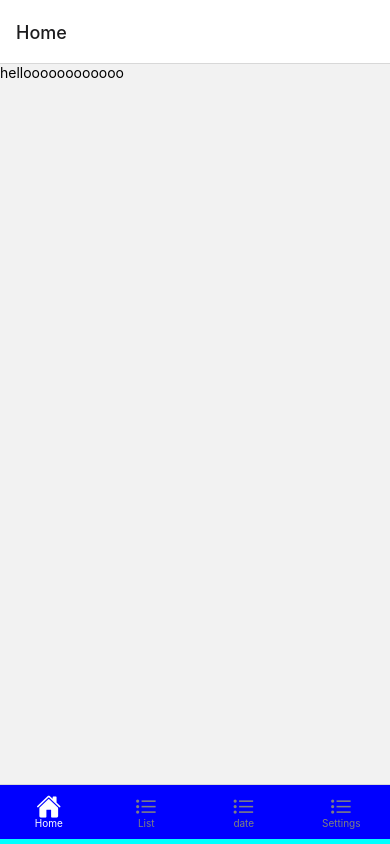
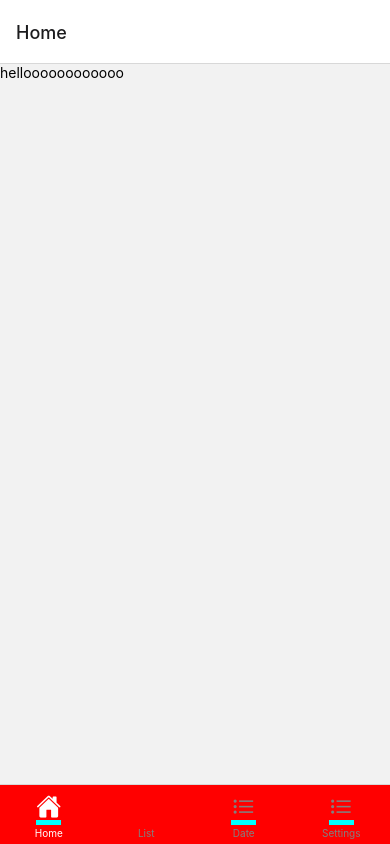
Before and after one commit to Chelmid/React-native-cards, a React Native app: screen /Home in a window 390 px wide. Built offline with nearby package versions, Linux system fonts and the light colour scheme; what expo-web-browser would draw is missing.

Commit message:
continue projet

```diff
--- a/client/screens/MenuBar.js
+++ b/client/screens/MenuBar.js
@@ -15,6 +15,19 @@ const Tab = createBottomTabNavigator();
 
 export default function MenuBar() {
 
+  const selectedColor = (routes) => {
+    switch(routes) {
+      case 'Home' : return 'red'
+      break;
+      case 'List' : return 'blue'
+      break;
+      case 'Date' : return 'green'
+      break;
+      case 'Settings' : return 'black'
+      break;
+    }
+  }
+
   return (
     <Tab.Navigator
      tabBarColor={{ backgroundColor: '#694fad' }}
@@ -22,53 +35,43 @@ export default function MenuBar() {
           tabBarIcon: ({ focused, color, size }) => {
 
             let iconName;
+            let selectedTabBarActive = false
 
             if (route.name === 'Home') {
               iconName = focused ? 'ios-home' : 'ios-home';
+              selectedTabBarActive = true
             } else if (route.name === 'Settings') {
               iconName = focused ? 'ios-list' : 'ios-list-outline';
+              selectedTabBarActive = true
             } else if (route.name === 'List') {
+              selectedTabBarActive = true
+            } else if (route.name === 'Date') {
               iconName = focused ? 'ios-list' : 'ios-list-outline';
-            } else if (route.name === 'date') {
-              iconName = focused ? 'ios-list' : 'ios-list-outline';
+              selectedTabBarActive = true
             }
 
             // You can return any component that you like here!
             console.log(route.name)
-            return <Ionicons name={iconName} size={size} color={color}/>;
+            return <View style={selectedTabBarActive === true ? styles.MenuBar : ""}>
+              <Ionicons name={iconName} size={size} color={color}/>
+            </View>;
           },
           tabBarActiveTintColor: 'white',
           tabBarInactiveTintColor: 'gray',
           tabBarStyle: {
-              backgroundColor: route.name === 'Home' ? "blue" :'green',
-              paddingBottom : 10,
-              paddingTop : 10,
-              height : 60,
-              borderBottomWidth: 5,
-              borderBottomColor : 'aqua'
+              backgroundColor: selectedColor(route.name),
+              paddingBottom : 5,
+              paddingTop : 5,
+              height : 60
             },
         })}
       >
-      <Tab.Screen name="Home" component={HomeScreen} style={styles.MenuBar}/>
+      <Tab.Screen name="Home" component={HomeScreen} />
       <Tab.Screen name="List" component={SettingsScreen} />
-      <Tab.Screen name="date" component={HomeScreen} />
+      <Tab.Screen name="Date" component={HomeScreen} />
       <Tab.Screen name="Settings" component={SettingsScreen} />
 
     </Tab.Navigator>
-    //   <Tab.Navigator
-    //     initialRouteName="Home"
-    //     activeColor="red"
-    //     inactiveColor="black"
-    //     tabBarStyle={{ backgroundColor: 'bleu' }}
-    //     screenOptions={{
-    //       tabBarStyle: {
-    //         backgroundColor: 'green',
-    //       },
-    //     }}
-    //   >
-    //     <Tab.Screen name="Home" component={HomeScreen} />
-    //     <Tab.Screen name="Settings" component={SettingsScreen} />
-    //   </Tab.Navigator>
   );
 }
 
@@ -76,5 +79,6 @@ const styles = StyleSheet.create({
   MenuBar : {
     borderBottomWidth: 5,
     borderBottomColor : 'aqua'
+
   }
 });
```
